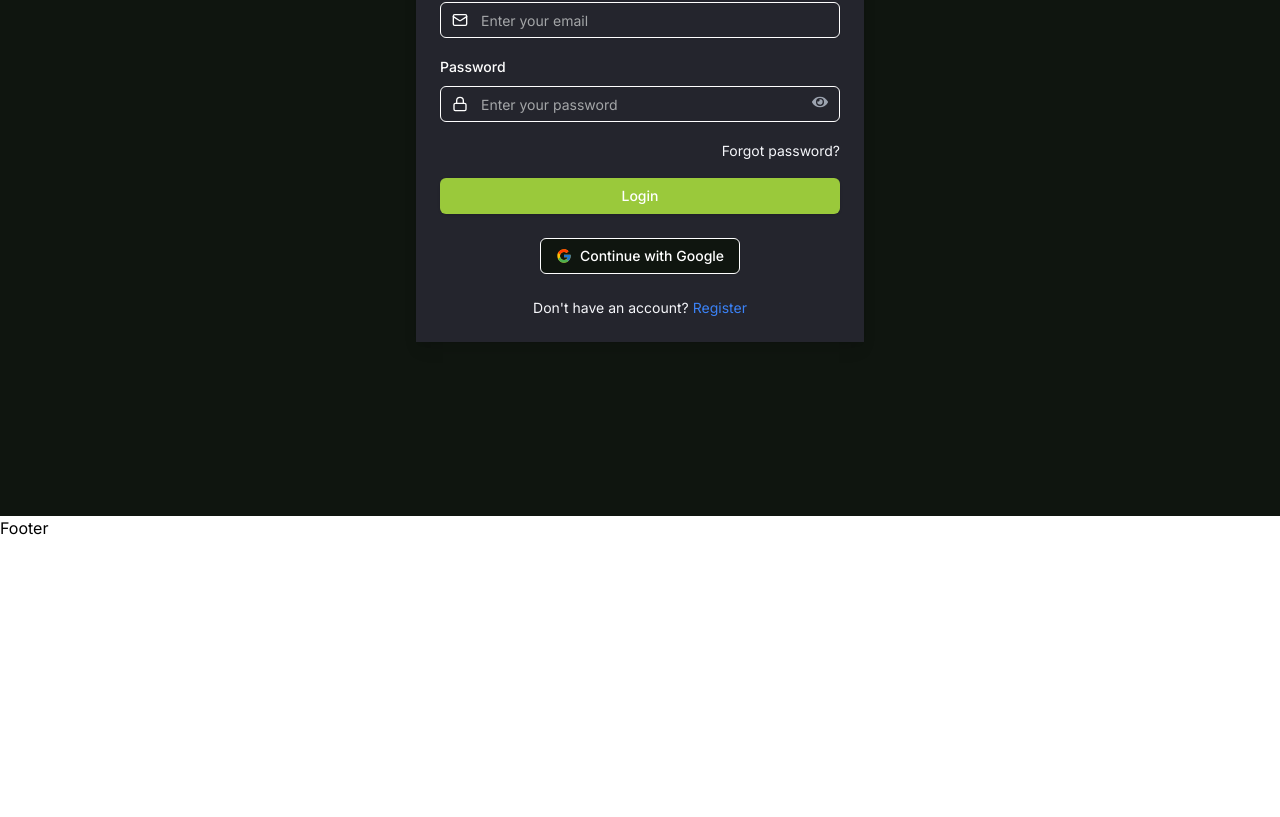
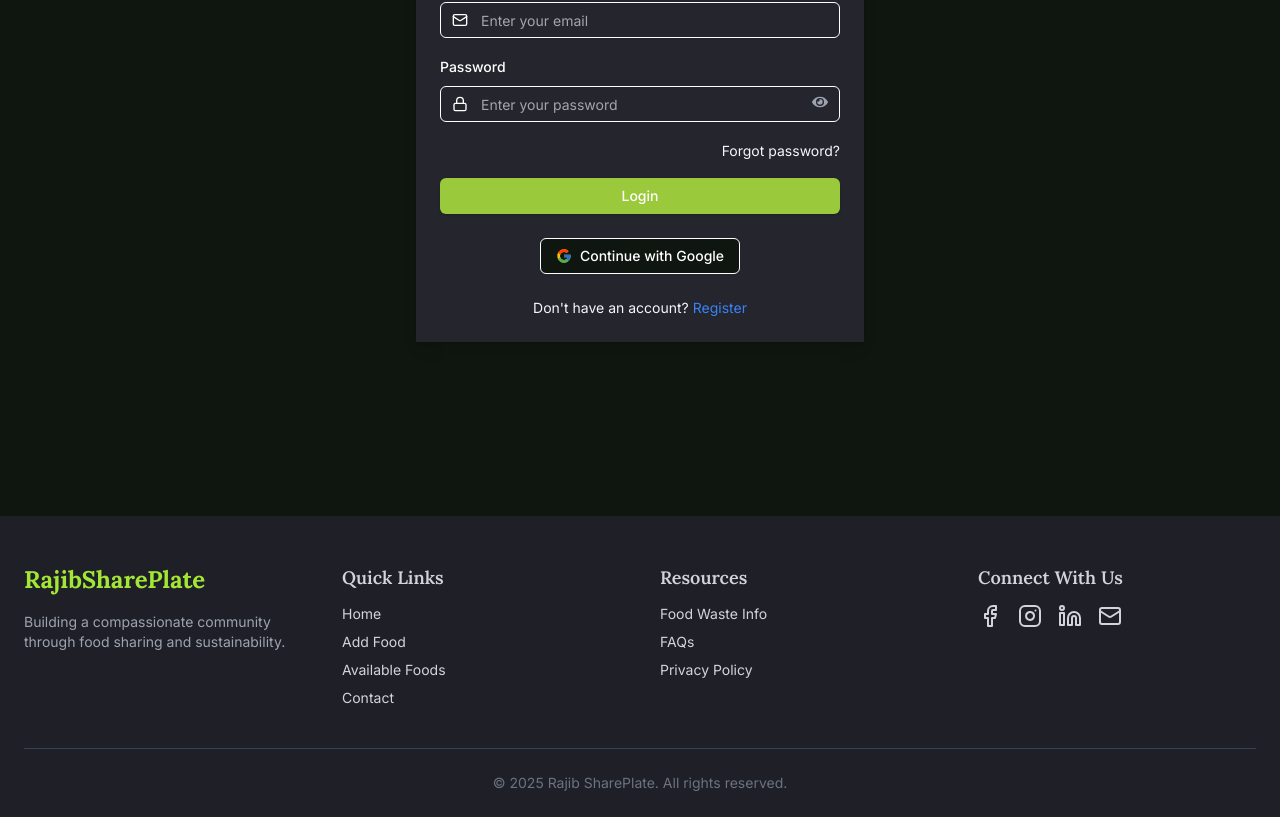
Before and after one commit to Rajib-Ahmed32/rajib-share-plate, a React (Vite) app: page /login in a window 1280 px wide. Shown: the part 374-1191 px from the top of the page. Before the commit the page ends 914 px from the top, so only its background shows below. Built offline with nearby package versions, Linux system fonts and the light colour scheme; no server answers.

Commit message:
Add footer section and layout toggle between 3-column and 2-column on Available Foods page

```diff
--- a/src/components/footer/Footer.jsx
+++ b/src/components/footer/Footer.jsx
@@ -1,7 +1,103 @@
-import React from "react";
+import { Link } from "react-router-dom";
+import { Facebook, Instagram, Mail, Linkedin } from "lucide-react";
 
-const Footer = () => {
-  return <div>Footer</div>;
-};
+export default function Footer() {
+  return (
+    <footer className="bg-[#1f2027] text-gray-300 pt-12 pb-6 px-6">
+      <div className="max-w-7xl mx-auto grid md:grid-cols-4 gap-10">
+        <div>
+          <h2 className="text-2xl font-bold text-lime-400">RajibSharePlate</h2>
+          <p className="mt-4 text-sm text-gray-400">
+            Building a compassionate community through food sharing and
+            sustainability.
+          </p>
+        </div>
+        <div>
+          <h3 className="text-lg font-semibold mb-3">Quick Links</h3>
+          <ul className="space-y-2 text-sm">
+            <li>
+              <Link to="/" className="hover:text-lime-400">
+                Home
+              </Link>
+            </li>
+            <li>
+              <Link to="/add-food" className="hover:text-lime-400">
+                Add Food
+              </Link>
+            </li>
+            <li>
+              <Link to="/available-foods" className="hover:text-lime-400">
+                Available Foods
+              </Link>
+            </li>
+            <li>
+              <Link className="hover:text-lime-400">Contact</Link>
+            </li>
+          </ul>
+        </div>
+        <div>
+          <h3 className="text-lg font-semibold mb-3">Resources</h3>
+          <ul className="space-y-2 text-sm">
+            <li>
+              <a
+                href="https://en.wikipedia.org/wiki/Food_waste"
+                target="_blank"
+                rel="noreferrer"
+                className="hover:text-lime-400"
+              >
+                Food Waste Info
+              </a>
+            </li>
+            <li>
+              <Link to="" className="hover:text-lime-400">
+                FAQs
+              </Link>
+            </li>
+            <li>
+              <Link to="" className="hover:text-lime-400">
+                Privacy Policy
+              </Link>
+            </li>
+          </ul>
+        </div>
+        <div>
+          <h3 className="text-lg font-semibold mb-3">Connect With Us</h3>
+          <div className="flex gap-4 mt-2">
+            <a
+              href="https://www.facebook.com/rajib.ahmed.632184"
+              className="hover:text-lime-400"
+              target="_blank"
+            >
+              <Facebook />
+            </a>
+            <a
+              href="https://www.instagram.com/rajibkh25032/"
+              className="hover:text-lime-400"
+              target="_blank"
+            >
+              <Instagram />
+            </a>
+            <a
+              href="https://www.linkedin.com/in/rajib-ahmed-15997626a/"
+              className="hover:text-lime-400"
+              target="_blank"
+              rel="noopener noreferrer"
+            >
+              <Linkedin />
+            </a>
+            <a
+              href="mailto:devrajibahmed@gmail.com"
+              className="hover:text-lime-400"
+            >
+              <Mail />
+            </a>
+          </div>
+        </div>
+      </div>
 
-export default Footer;
+      <div className="border-t border-gray-700 mt-10 pt-6 text-center text-sm text-gray-500">
+        © {new Date().getFullYear()} Rajib SharePlate. All rights reserved.
+      </div>
+    </footer>
+  );
+}
--- a/src/home-page/CallToActionSection.jsx
+++ b/src/home-page/CallToActionSection.jsx
@@ -2,7 +2,7 @@
 
 export default function CallToActionSection() {
   return (
-    <section className="bg-background py-20 px-6 ">
+    <section className="bg-background py-28 px-6 ">
       <div className="max-w-7xl mx-auto">
         <div className="relative isolate overflow-hidden bg-muted-foreground/50 px-6 py-20 text-center rounded-3xl border border-gray-100 shadow-sm sm:px-16">
           <h2 className="mx-auto max-w-2xl text-3xl font-bold tracking-tight text-lime-500 ">
--- a/src/pages/AvailableFoods.jsx
+++ b/src/pages/AvailableFoods.jsx
@@ -12,10 +12,12 @@
   SelectValue,
 } from "../components/ui/select";
 import { Input } from "../components/ui/input";
+import { LayoutGrid, LayoutList } from "lucide-react";
 
 export default function AvailableFoods() {
   const [sortOrder, setSortOrder] = useState("");
   const [searchTerm, setSearchTerm] = useState("");
+  const [isThreeColumn, setIsThreeColumn] = useState(true);
 
   const {
     data: availableFoods = [],
@@ -49,7 +51,7 @@
   );
 
   return (
-    <div className="py-16 md:py-24 max-w-7xl mx-auto space-y-8">
+    <div className="py-16 md:py-24 px-6 max-w-7xl mx-auto space-y-8">
       <div className="flex flex-col md:flex-row items-center justify-between gap-4">
         <h1 className="text-3xl mb-3 font-extrabold text-primary">
           Available Foods
@@ -77,6 +79,18 @@
               </SelectItem>
             </SelectContent>
           </Select>
+
+          <button
+            onClick={() => setIsThreeColumn((prev) => !prev)}
+            className="hidden md:block p-2 rounded-md border border-input hover:bg-primary/10 transition"
+            title={isThreeColumn ? "Switch to 2-column" : "Switch to 3-column"}
+          >
+            {isThreeColumn ? (
+              <LayoutList className="w-5 h-5 text-white" />
+            ) : (
+              <LayoutGrid className="w-5 h-5 text-white" />
+            )}
+          </button>
         </div>
       </div>
 
@@ -89,7 +103,11 @@
           No matching foods found.
         </p>
       ) : (
-        <div className="grid gap-10 md:grid-cols-[repeat(auto-fill,_minmax(350px,_1fr))]">
+        <div
+          className={`grid gap-10 pb-10 ${
+            isThreeColumn ? "sm:grid-cols-2 lg:grid-cols-3" : "sm:grid-cols-2"
+          }`}
+        >
           {filteredFoods.map((food) => (
             <FoodCard key={food._id} food={food} />
           ))}
--- a/src/pages/MyFoodRequests.jsx
+++ b/src/pages/MyFoodRequests.jsx
@@ -35,10 +35,10 @@
   }, []);
 
   if (loading) return <Loading />;
-  if (error) return <p className="text-center p-10 text-red-600">{error}</p>;
+  if (error) return <p className="text-center text-red-600">{error}</p>;
 
   return (
-    <div className="max-w-7xl mx-auto px-4 sm:px-6 lg:px-8 py-12 md:py-16">
+    <div className="max-w-7xl mx-auto pb-14 px-4 sm:px-6 lg:px-8 py-12 md:py-16">
       <h1 className="text-3xl font-bold mb-10 text-center text-primary">
         My Food Requests
       </h1>
@@ -46,7 +46,7 @@
       {requests.length === 0 ? (
         <NoDataMessage message="You have no food requests yet." />
       ) : (
-        <div className="grid gap-6 grid-cols-1 md:[grid-template-columns:repeat(auto-fill,minmax(450px,1fr))]">
+        <div className="grid gap-6 grid-cols-1 md:[grid-template-columns:repeat(auto-fill,minmax(450px,1fr))] pb-10">
           {requests.map((food) => (
             <RequestCard key={food._id} food={food} />
           ))}
```
